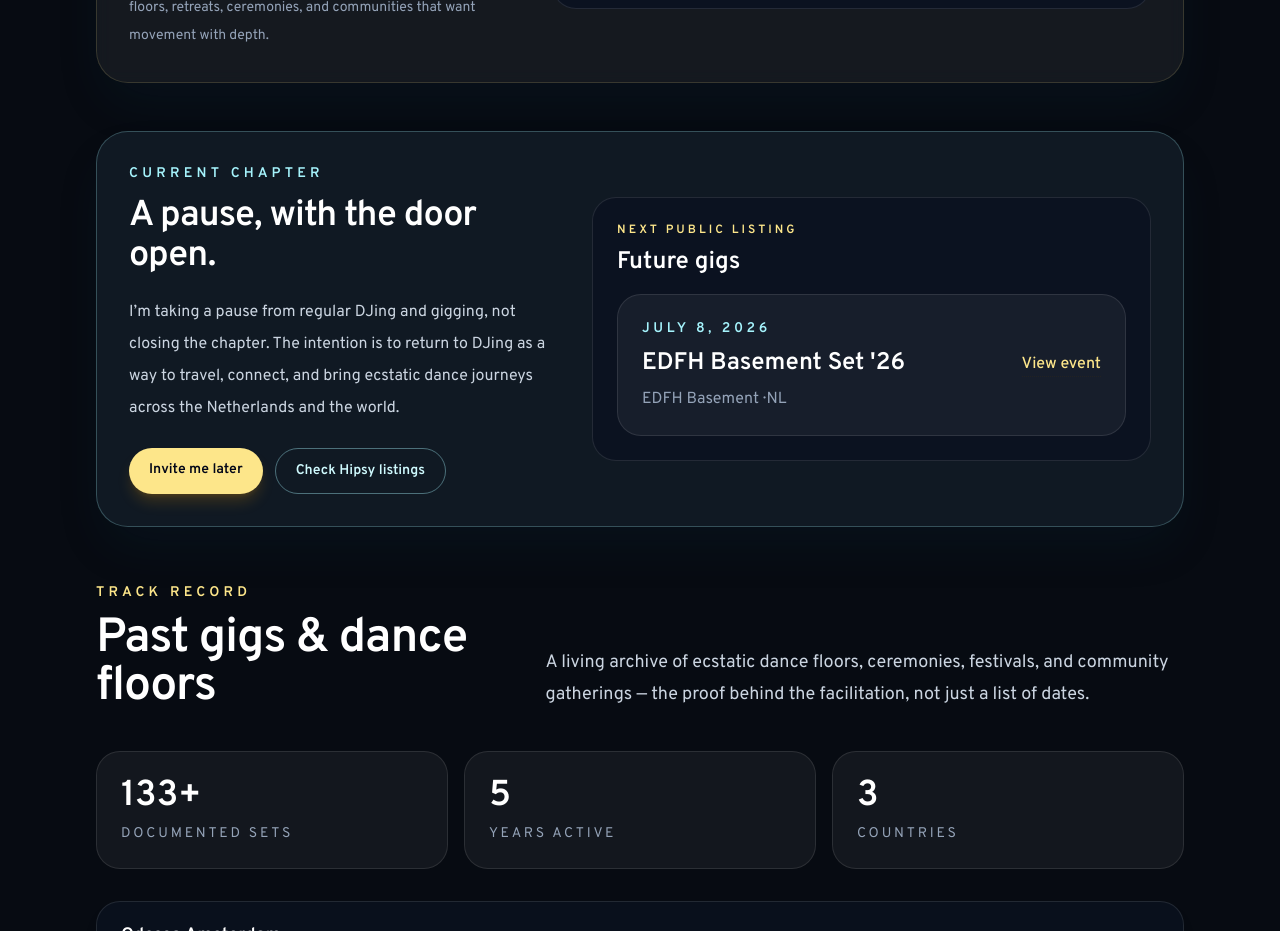
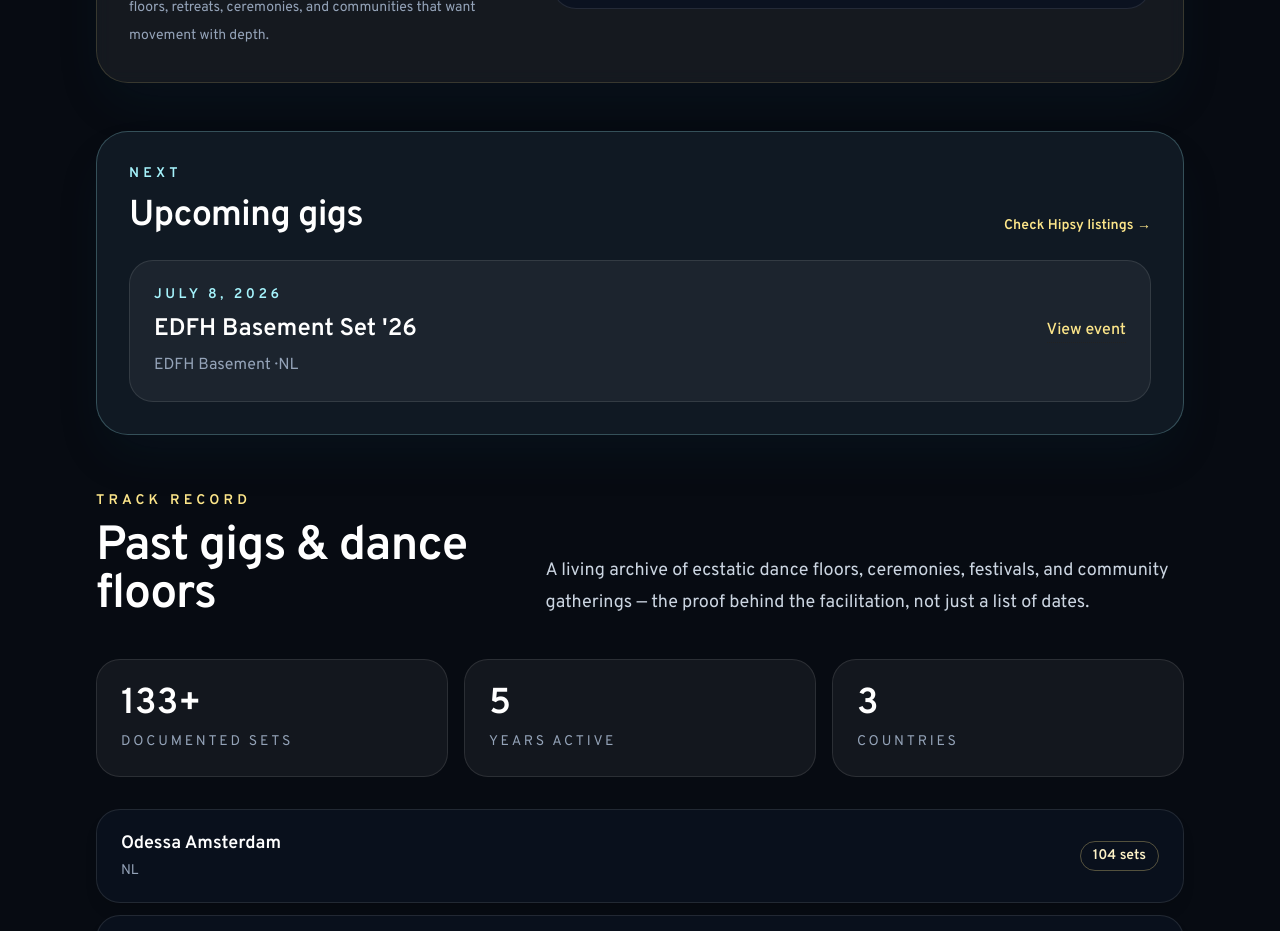
Before and after one commit to kokosthief/dj.henners.bio, a Next.js app: page / in a window 1280 px wide. Shown: the part 1860-2791 px from the top of the page. Built offline with nearby package versions, Linux system fonts and the light colour scheme.

Commit message:
fix: simplify upcoming gigs copy

```diff
--- a/src/app/components/UpcomingGigs.tsx
+++ b/src/app/components/UpcomingGigs.tsx
@@ -1,4 +1,3 @@
-import Link from 'next/link';
 import React from 'react';
 
 import Gig from './Gig';
@@ -18,35 +17,22 @@ const UpcomingGigs: React.FC<UpcomingGigsProps> = ({ gigs }) => {
 
   return (
     <section id="upcoming" className="relative z-10 mx-auto w-full max-w-6xl scroll-mt-6 px-5 py-6 sm:px-6 lg:px-8">
-      <div className="grid gap-6 rounded-[2rem] border border-cyan-200/25 bg-[#101923] p-6 shadow-2xl shadow-cyan-950/20 sm:p-8 lg:grid-cols-[0.88fr_1.12fr] lg:items-center">
+      <div className="rounded-[2rem] border border-cyan-200/25 bg-[#101923] p-6 shadow-2xl shadow-cyan-950/20 sm:p-8">
+        <div className="mb-6 flex flex-col gap-3 sm:flex-row sm:items-end sm:justify-between">
           <div>
-          <p className="text-sm font-semibold uppercase tracking-[0.3em] text-cyan-200">Current chapter</p>
+            <p className="text-sm font-semibold uppercase tracking-[0.3em] text-cyan-200">Next</p>
             <h2 className="mt-3 text-3xl font-semibold tracking-tight text-white md:text-4xl">
-            A pause, with the door open.
+              {upcomingGigs.length > 0 ? 'Upcoming gigs' : 'A small pause from DJing'}
             </h2>
-          <p className="mt-5 text-base leading-8 text-slate-300">
-            I’m taking a pause from regular DJing and gigging, not closing the chapter. The intention is to return to DJing as a way to travel, connect, and bring ecstatic dance journeys across the Netherlands and the world.
-          </p>
-          <div className="mt-6 flex flex-col gap-3 sm:flex-row">
-            <Link href="#contact" className="rounded-full bg-amber-200 px-5 py-3 text-center text-sm font-semibold text-slate-950 shadow-lg shadow-amber-500/20 transition hover:bg-amber-100">
-              Invite me later
-            </Link>
-            <a href="https://hipsy.nl/events?query=Henners" target="_blank" rel="noopener noreferrer" className="rounded-full border border-cyan-200/40 px-5 py-3 text-center text-sm font-semibold text-cyan-100 transition hover:border-cyan-100 hover:bg-cyan-200/10">
-              Check Hipsy listings
+          </div>
+          <a
+            href="https://hipsy.nl/events?query=Henners"
+            target="_blank"
+            rel="noopener noreferrer"
+            className="text-sm font-semibold text-amber-200 transition hover:text-amber-100"
+          >
+            Check Hipsy listings →
           </a>
-          </div>
-        </div>
-
-        <div className="rounded-3xl border border-white/10 bg-[#0b1220]/85 p-5 sm:p-6">
-          <div className="mb-4 flex flex-col gap-2 sm:flex-row sm:items-end sm:justify-between">
-            <div>
-              <p className="text-xs font-semibold uppercase tracking-[0.25em] text-amber-200">
-                {upcomingGigs.length > 0 ? 'Next public listing' : 'No public dates right now'}
-              </p>
-              <h3 className="mt-2 text-2xl font-semibold text-white">
-                {upcomingGigs.length > 0 ? 'Future gigs' : 'Resting between chapters'}
-              </h3>
-            </div>
         </div>
 
         {upcomingGigs.length > 0 ? (
@@ -57,12 +43,11 @@ const UpcomingGigs: React.FC<UpcomingGigsProps> = ({ gigs }) => {
           </div>
         ) : (
           <div className="rounded-3xl border border-white/10 bg-white/[0.04] p-6 text-slate-200">
-              <p className="text-lg leading-8">
-                New mixes, gatherings, and selected invitations will appear here when the timing feels right.
+            <p className="max-w-3xl text-lg leading-8">
+              I’m taking a pause from regular DJing and gigging. New mixes, gatherings, and selected future dates will appear here when the timing feels right.
             </p>
           </div>
         )}
-        </div>
       </div>
     </section>
   );
```
Lines whose indentation alone changed are shown as unchanged.
